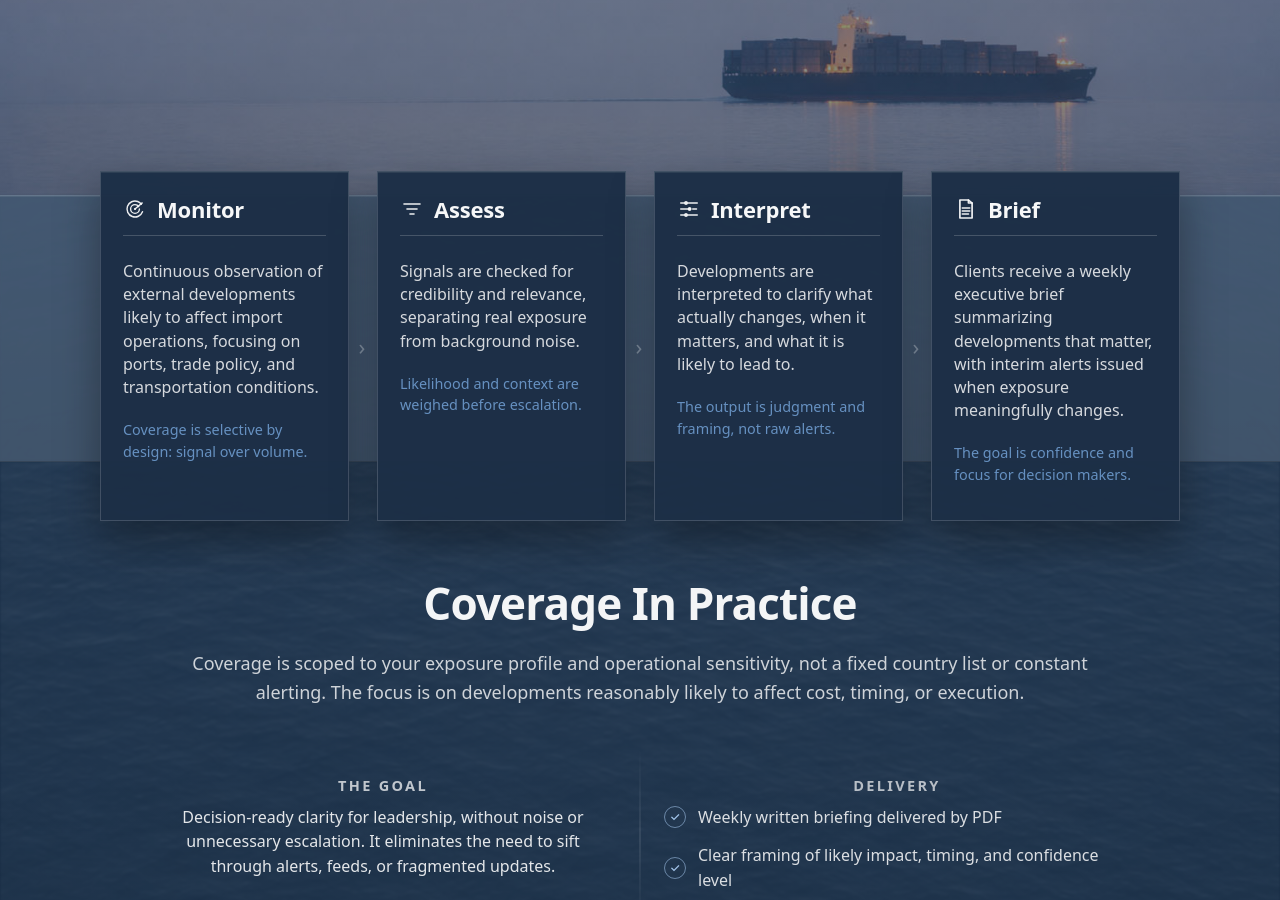
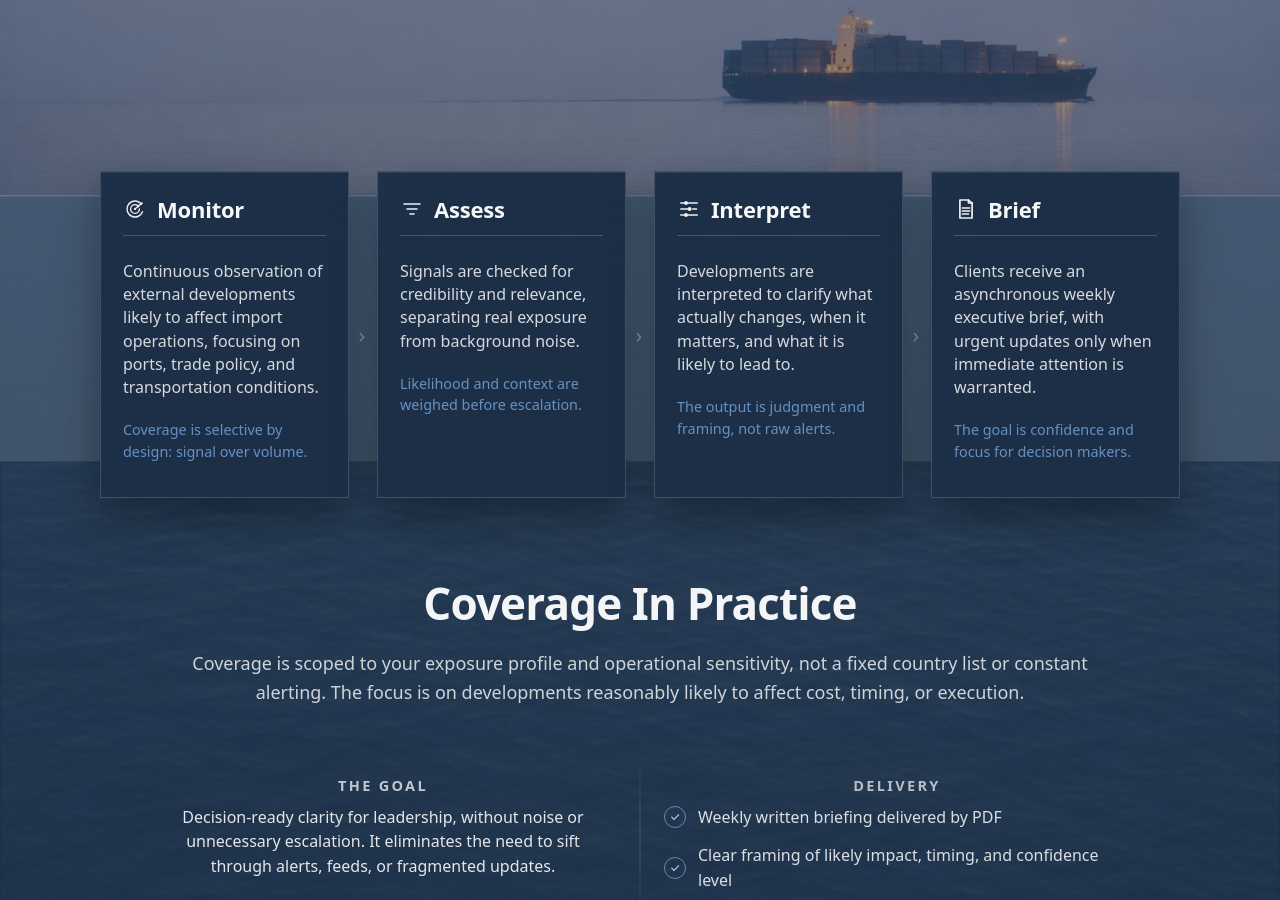
Before and after one commit to importrisk/import-risk-intelligence-site, a Jekyll site: the page built from method.html, in a window 1280 px wide and 900 px high, scrolled down 309 px. Built offline with Jekyll 4.4.1, drawn with Linux system fonts in a browser that asks for light colours.

Commit message:
Update method.html

```diff
--- a/method.html
+++ b/method.html
@@ -137,7 +137,8 @@ css: /method.css?v=100
             </header>
 
             <p class="mf-description">
-              Clients receive a weekly executive brief summarizing developments that matter, with interim alerts issued when exposure meaningfully changes.
+             Clients receive an asynchronous weekly
+              executive brief, with urgent updates only when immediate attention is warranted.
             </p>
 
             <p class="mf-subtle">
```
